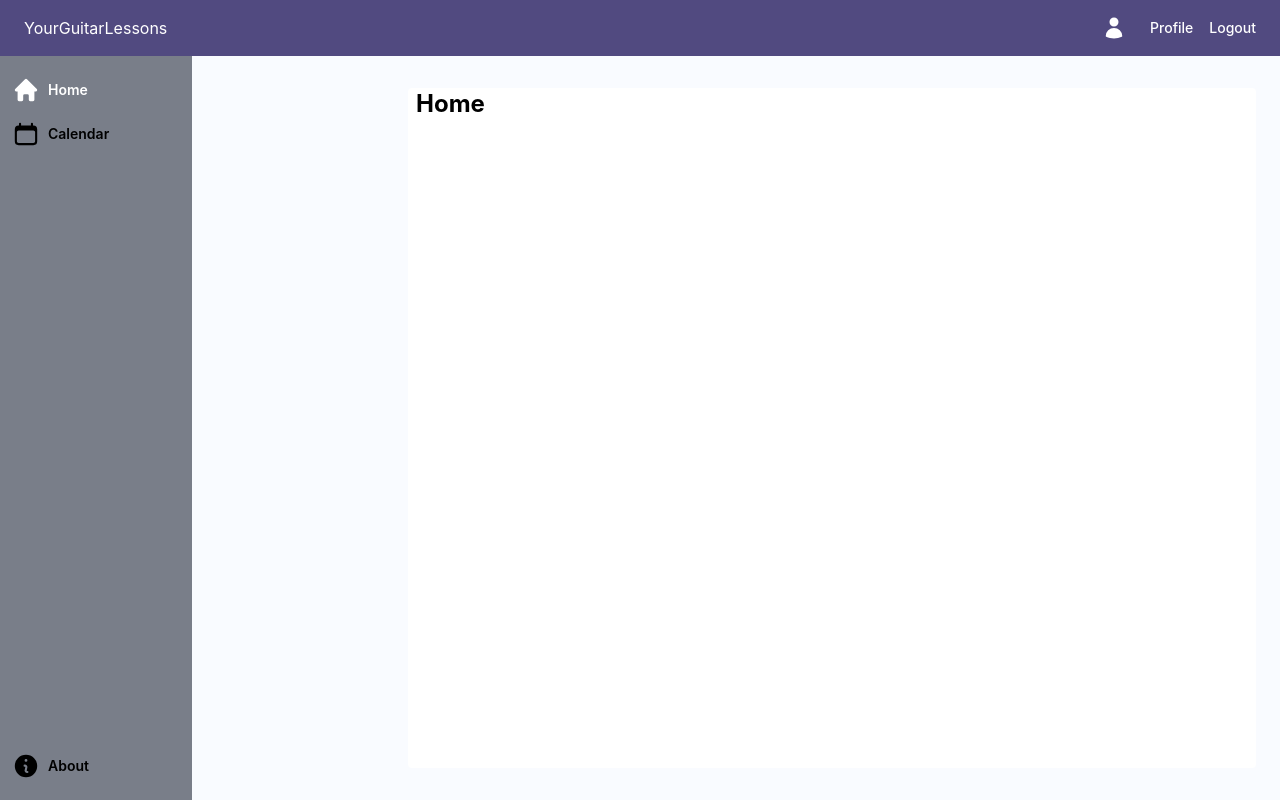
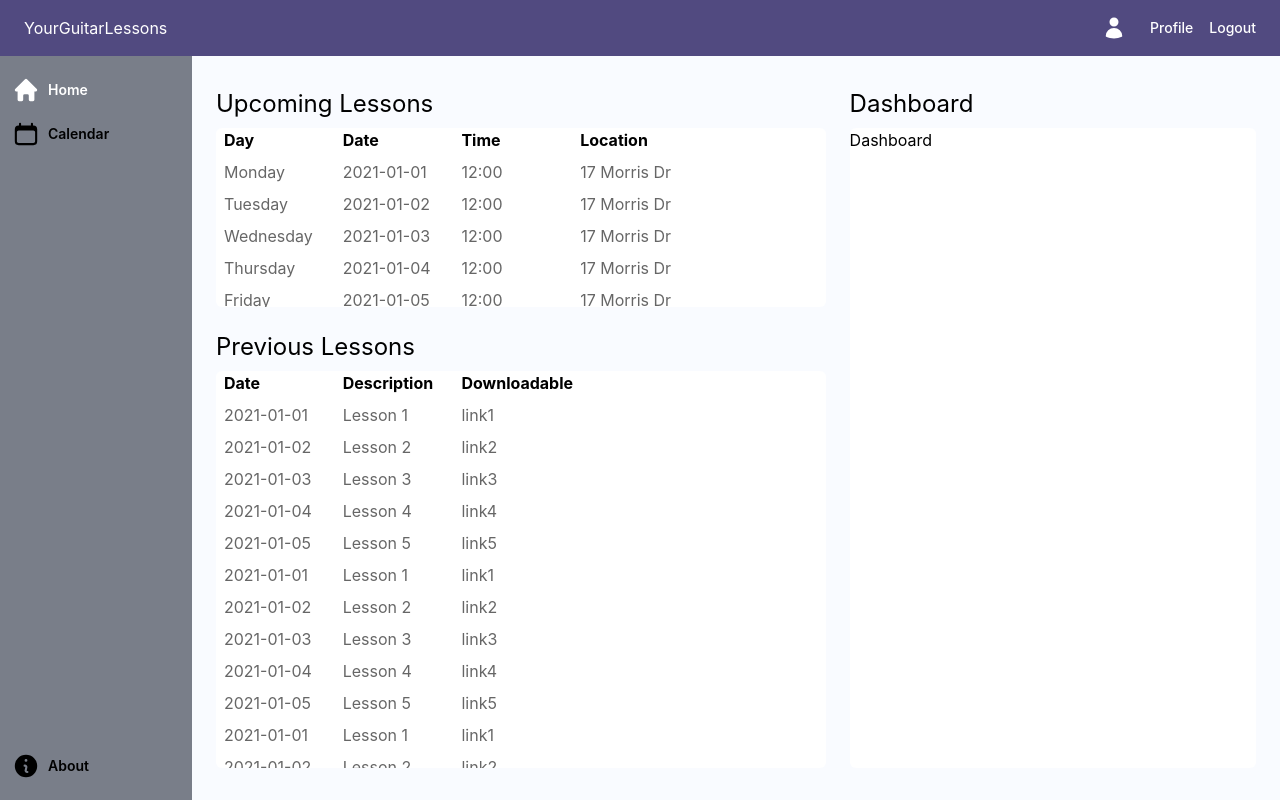
Before and after one commit to frank-skyblue/Your-Guitar-Lessons, a React (Create React App) app in the folder client/: page / in a window 1280 px wide. Built offline with nearby package versions, Linux system fonts and the light colour scheme.

Commit message:
Added mock data and upcominglessons previous lessons layouts

```diff
--- /dev/null
+++ b/client/src/mock/getMockData.ts
@@ -0,0 +1,143 @@
+import { PreviousLessonsObjType, UpcomingLessonsObjType } from "../util/types";
+
+const getMockUpcomingLessons = (): UpcomingLessonsObjType[] => {
+    return [
+        {
+            day: 'Monday',
+            date: '2021-01-01',
+            time: '12:00',
+            location: '17 Morris Dr',
+        },
+        {
+            day: 'Tuesday',
+            date: '2021-01-02',
+            time: '12:00',
+            location: '17 Morris Dr',
+        },
+        {
+            day: 'Wednesday',
+            date: '2021-01-03',
+            time: '12:00',
+            location: '17 Morris Dr',
+        },
+        {
+            day: 'Thursday',
+            date: '2021-01-04',
+            time: '12:00',
+            location: '17 Morris Dr',
+        },
+        {
+            day: 'Friday',
+            date: '2021-01-05',
+            time: '12:00',
+            location: '17 Morris Dr',
+        },
+    ];
+}
+
+const getMockPreviousLessons = (): PreviousLessonsObjType[] => {
+    return [
+        {
+            date: '2021-01-01',
+            description: 'Lesson 1',
+            downloadable: 'link1',
+        },
+        {
+            date: '2021-01-02',
+            description: 'Lesson 2',
+            downloadable: 'link2',
+        },
+        {
+            date: '2021-01-03',
+            description: 'Lesson 3',
+            downloadable: 'link3',
+        },
+        {
+            date: '2021-01-04',
+            description: 'Lesson 4',
+            downloadable: 'link4',
+        },
+        {
+            date: '2021-01-05',
+            description: 'Lesson 5',
+            downloadable: 'link5',
+        },
+        {
+            date: '2021-01-01',
+            description: 'Lesson 1',
+            downloadable: 'link1',
+        },
+        {
+            date: '2021-01-02',
+            description: 'Lesson 2',
+            downloadable: 'link2',
+        },
+        {
+            date: '2021-01-03',
+            description: 'Lesson 3',
+            downloadable: 'link3',
+        },
+        {
+            date: '2021-01-04',
+            description: 'Lesson 4',
+            downloadable: 'link4',
+        },
+        {
+            date: '2021-01-05',
+            description: 'Lesson 5',
+            downloadable: 'link5',
+        },
+        {
+            date: '2021-01-01',
+            description: 'Lesson 1',
+            downloadable: 'link1',
+        },
+        {
+            date: '2021-01-02',
+            description: 'Lesson 2',
+            downloadable: 'link2',
+        },
+        {
+            date: '2021-01-03',
+            description: 'Lesson 3',
+            downloadable: 'link3',
+        },
+        {
+            date: '2021-01-04',
+            description: 'Lesson 4',
+            downloadable: 'link4',
+        },
+        {
+            date: '2021-01-05',
+            description: 'Lesson 5',
+            downloadable: 'link5',
+        },
+        {
+            date: '2021-01-01',
+            description: 'Lesson 1',
+            downloadable: 'link1',
+        },
+        {
+            date: '2021-01-02',
+            description: 'Lesson 2',
+            downloadable: 'link2',
+        },
+        {
+            date: '2021-01-03',
+            description: 'Lesson 3',
+            downloadable: 'link3',
+        },
+        {
+            date: '2021-01-04',
+            description: 'Lesson 4',
+            downloadable: 'link4',
+        },
+        {
+            date: '2021-01-05',
+            description: 'Lesson 5',
+            downloadable: 'link5',
+        },
+    ];
+}
+
+export { getMockUpcomingLessons, getMockPreviousLessons };
--- a/client/src/routes/home.tsx
+++ b/client/src/routes/home.tsx
@@ -1,22 +1,123 @@
-import React from 'react';
-import SideNav from '../Components/SideNav';
+import React, { useEffect, useState } from 'react';
+import { getMockPreviousLessons, getMockUpcomingLessons } from '../mock/getMockData';
+import { PreviousLessonsObjType, UpcomingLessonsObjType } from '../util/types';
 
 const Home: React.FC = () => {
     return (
-        <>
-            <SideNav />
-            <div
-                className="h-full bg-content md:pl-[12rem]">
-                <div className='h-full md:px-6 md:py-8'>
-                    <div className="bg-content-highlight h-full md:rounded px-2">
-
-                        <h1 className="text-2xl font-bold">Home</h1>
+        <div className='h-full flex flex-col md:flex-row md:gap-x-6 md:px-6 md:py-8'>
+            <div className='md:basis-3/5 flex flex-col md:gap-y-6'>
+                <div className='md:basis-2/6 flex flex-col gap-y-2 overflow-hidden'>
+                    <h1 className='text-2xl'>Upcoming Lessons</h1>
+                    <div className='bg-content-highlight flex-grow flex flex-col gap-y-2 rounded-md px-2 overflow-hidden'>
+                        <UpcomingLessons />
                     </div>
                 </div>
+                <div className='md:basis-4/6 flex flex-col gap-y-2 overflow-hidden'>
+                    <h1 className='text-2xl'>Previous Lessons</h1>
+                    <div className='bg-content-highlight flex-grow flex flex-col gap-y-2 rounded-md px-2 overflow-hidden'>
+                        <PreviousLessons />
+                    </div>
+                </div>
+            </div>
+            <div className='md:basis-2/5 flex flex-col gap-y-2'>
+                <h1 className='text-2xl'>Dashboard</h1>
+                <div className='bg-content-highlight flex-grow rounded-md'>
+                    <Dashboard />
+                </div>
+            </div>
+        </div>
+    );
+};
 
+const UpcomingLessonsHeaders = [
+    'Day',
+    'Date',
+    'Time',
+    'Location',
+    ''
+];
+
+const UpcomingLessons: React.FC = () => {
+    const [upcomingLessons, setUpcomingLessons] = useState<UpcomingLessonsObjType[]>([]);
+
+    useEffect(() => {
+        const mockUpcomingLessons: UpcomingLessonsObjType[] = getMockUpcomingLessons();
+        setUpcomingLessons(mockUpcomingLessons);
+    }
+        , []);
+
+    if (upcomingLessons.length === 0) {
+        return (
+            <p>No upcoming lessons</p>
+        );
+    }
+
+    return (
+        <>
+            <div className='flex flex-row'>
+                {UpcomingLessonsHeaders.map((title, index) => (
+                    <p key={index} className='text-md font-bold basis-1/5'>{title}</p>
+                ))}
+            </div>
+            <div className='flex flex-col gap-y-2 overflow-auto'>
+            {upcomingLessons.map((lesson: UpcomingLessonsObjType, index) => (
+                <div key={index} className='flex flex-row'>
+                    {Object.values(lesson).map((value, index) => (
+                        <p key={index} className='text-md text-text-primary/60 basis-1/5'>{value}</p>
+                    ))}
+                </div>
+            ))}
             </div>
         </>
     );
 };
 
+const PreviousLessonsHeaders = [
+    'Date',
+    'Description',
+    'Downloadable',
+];
+
+const PreviousLessons: React.FC = () => {
+    const [previousLessons, setPreviousLessons] = useState<PreviousLessonsObjType[]>([]);
+
+    useEffect(() => {
+        const mockPreviousLessons: PreviousLessonsObjType[] = getMockPreviousLessons();
+        setPreviousLessons(mockPreviousLessons);
+    }, []);
+
+    if (previousLessons.length === 0) {
+        return (
+            <p>No previous lessons</p>
+        );
+    }
+
+    return (
+        <>
+            <div className='flex flex-row'>
+                {PreviousLessonsHeaders.map((title, index) => (
+                    <p key={index} className='text-md font-bold basis-1/5'>{title}</p>
+                ))}
+            </div>
+            <div className='flex flex-col gap-y-2 overflow-auto'>
+            {previousLessons.map((lesson: PreviousLessonsObjType, index) => (
+                <div key={index} className='flex flex-row'>
+                    {Object.values(lesson).map((value, index) => (
+                        <p key={index} className='text-md text-text-primary/60 basis-1/5'>{value}</p>
+                    ))}
+                </div>
+            ))}
+            </div>
+        </>
+    );
+};
+
+const Dashboard: React.FC = () => {
+    return (
+        <div>
+            <p>Dashboard</p>
+        </div>
+    );
+};
+
 export default Home;
--- /dev/null
+++ b/client/src/util/types.ts
@@ -0,0 +1,14 @@
+type UpcomingLessonsObjType = {
+    day: string;
+    date: string;
+    time: string;
+    location: string;
+};
+
+type PreviousLessonsObjType = {
+    date: string;
+    description: string;
+    downloadable: string;
+};
+
+export type { UpcomingLessonsObjType, PreviousLessonsObjType };
--- a/client/tailwind.config.js
+++ b/client/tailwind.config.js
@@ -16,6 +16,8 @@ module.exports = {
 
       'mobile-nav-highlight': '#a89bff',
       'mobile-nav-hover': '#665CA4',
+
+      'text-primary': '#000000',
     },
     extend: {},
   },
```
